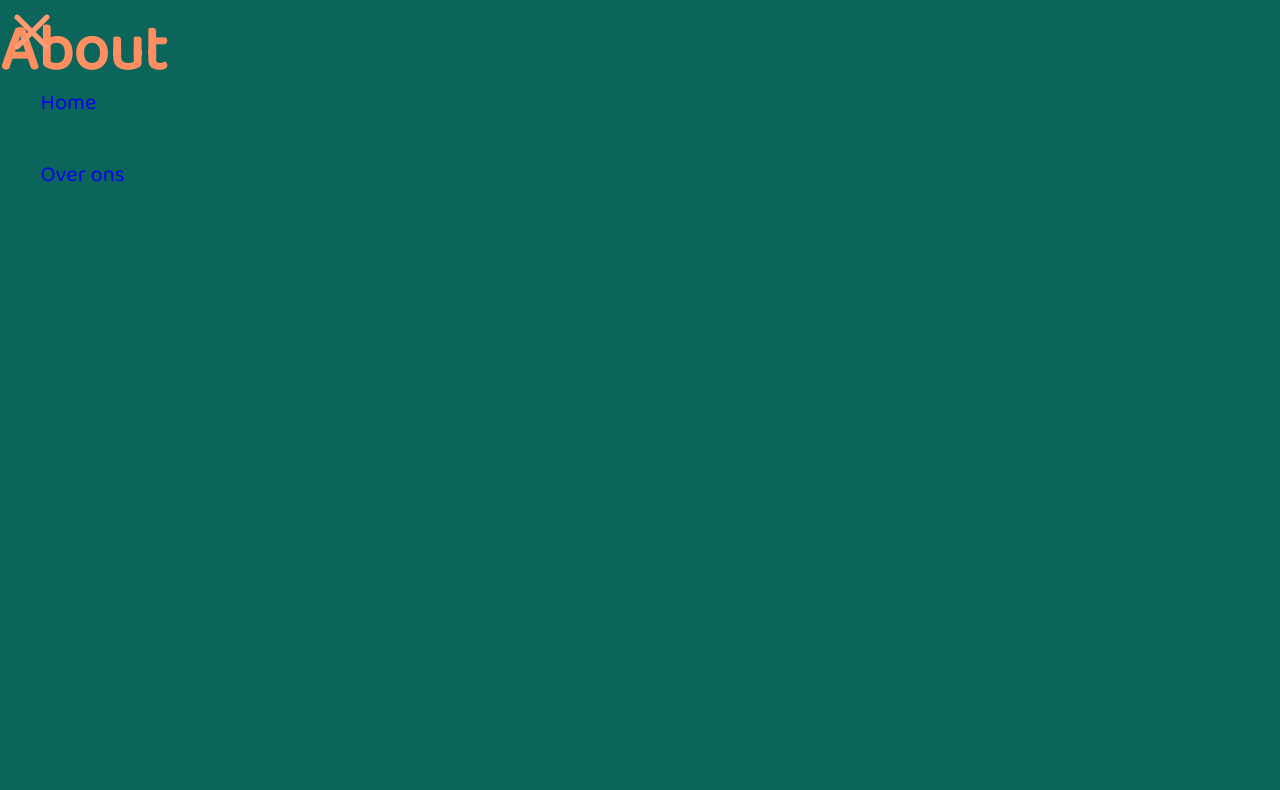
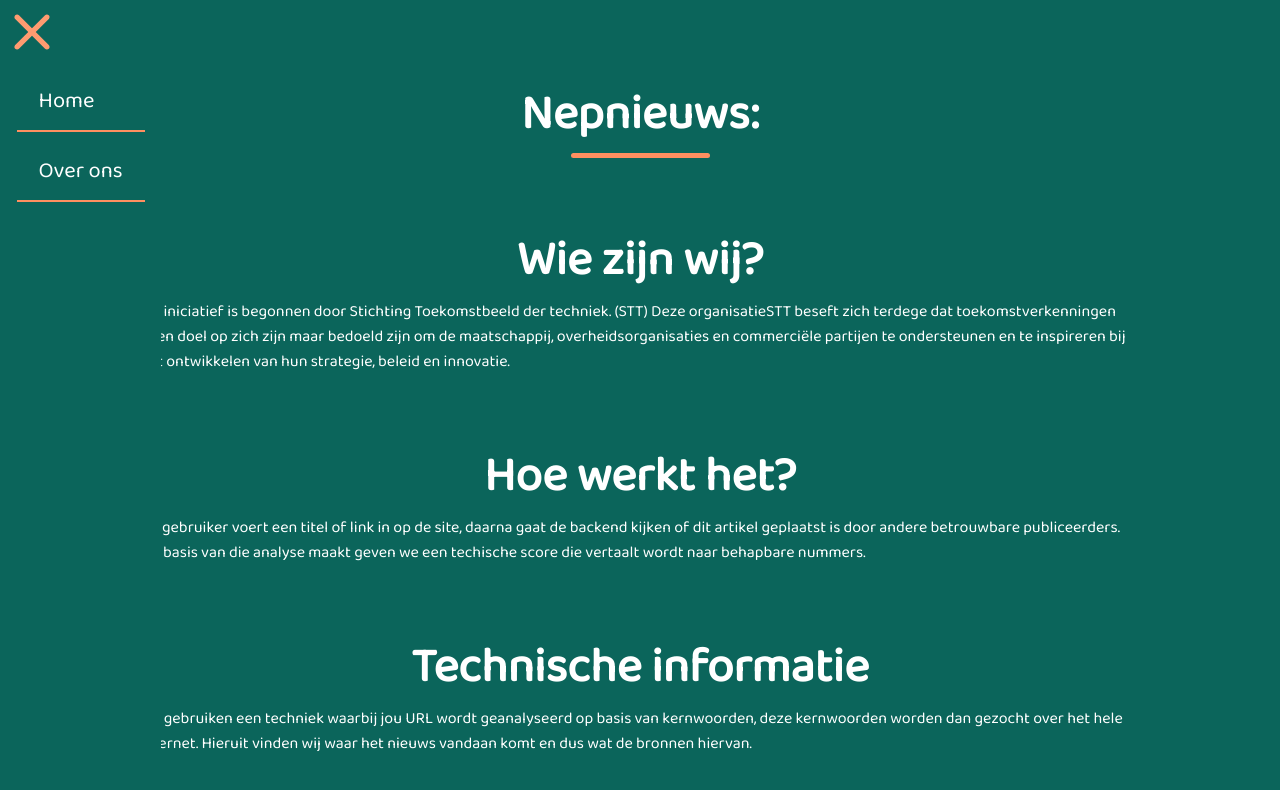
Before and after one commit to Grunkhead/sttapp, a React (Create React App) app: page /about in a window 1280 px wide. Both pictures are taken after a click on the button 32 px from the left and 33 px from the top of the page. Shown: the top 790 px of the page. Built offline with nearby package versions, Linux system fonts and the light colour scheme.

Commit message:
about page update

```diff
--- a/src/components/menu.jsx
+++ b/src/components/menu.jsx
@@ -2,15 +2,24 @@ import { useState } from "react";
 import { Link } from "react-router-dom";
 import { motion } from "framer-motion";
 
-const sidebar = {
+const sidebarContent = {
     open: {
         opacity: 1,
-        x: 0
+        x: 0,
     },
     closed: {
         opacity: 0,
         x: "-100%",
     }
+}
+
+const sidebar = {
+    open: {
+        background: "var(--primary-dark)",
+    },
+    closed: {
+        background: "none",
+    },
 }
 
 function Menu() {
@@ -21,7 +30,7 @@ function Menu() {
     }
 
     return (
-        <nav>
+        <motion.nav animate={isOpen ? "open" : "closed"} variants={sidebar}>
             <button onClick={toggle}>
                 <svg
                     xmlns="http://www.w3.org/2000/svg"
@@ -36,7 +45,7 @@ function Menu() {
                     } />
                 </svg>
             </button>
-            <motion.div animate={isOpen ? "open" : "closed"} variants={sidebar}>
+            <motion.div animate={isOpen ? "open" : "closed"} variants={sidebarContent}>
                 <ul>
                     <li>
                         <Link to="/">Home</Link>
@@ -46,7 +55,7 @@ function Menu() {
                     </li>
                 </ul>
             </motion.div>
-        </nav>
+        </motion.nav>
     );
 }
 
--- a/src/css/app.css
+++ b/src/css/app.css
@@ -52,9 +52,8 @@ nav ul {
 }
 
 nav ul li {
-  border: solid 2px var(--primary-dark);
-  border-radius: 1em;
   margin-top: 0.45em;
+  border-bottom: solid 2px var(--secondary-dark);
 }
 nav ul li:first-of-type {
   margin-top: 0;
@@ -63,6 +62,7 @@ nav ul li a {
   display: block;
   padding: 0.5em 1em;
   text-decoration: none;
+  color: #fff;
 }
 /* TYPOGRAPHY */
 h1 {
@@ -392,3 +392,20 @@ main .content > .column:nth-child(1) {
   transform: rotate(-144deg);
   transform-origin: 50% 100%;
 }
+
+#about > .content {
+  max-width: 1000px;
+}
+
+#about {
+  background: var(--primary-dark);
+}
+
+#about h4 {
+  color: #fff;
+  text-align: left;
+}
+
+#about p {
+  color: #fff;
+}
--- a/src/pages/about.jsx
+++ b/src/pages/about.jsx
@@ -1,6 +1,31 @@
 function About() {
     return (
-        <h1>About</h1>
+        <main id="about">
+            <div className="content">
+                <div className="column">
+                    <h4>Nepnieuws:</h4>
+                    <div className="devider"></div>
+                </div>
+                <div className="column">
+                    <h4>Wie zijn wij?</h4>
+                    <p>
+                        Dit iniciatief is begonnen door Stichting Toekomstbeeld der techniek.  (STT) Deze organisatieSTT beseft zich terdege dat toekomstverkenningen geen doel op zich zijn maar bedoeld zijn om de maatschappij, overheidsorganisaties en commerciële partijen te ondersteunen en te inspireren bij het ontwikkelen van hun strategie, beleid en innovatie.
+                    </p>
+                </div>
+                <div className="column">
+                    <h4>Hoe werkt het?</h4>
+                    <p>
+                        De gebruiker voert een titel of link in op de site, daarna gaat de backend kijken of dit artikel geplaatst is door andere betrouwbare publiceerders. Op basis van die analyse maakt geven we een techische score die vertaalt wordt naar behapbare nummers.
+                    </p>
+                </div>
+                <div className="column">
+                    <h4>Technische informatie</h4>
+                    <p>
+                        Wij gebruiken een techniek waarbij jou URL wordt geanalyseerd op basis van kernwoorden, deze kernwoorden worden dan gezocht over het hele internet. Hieruit vinden wij waar het nieuws vandaan komt en dus wat de bronnen hiervan.
+                    </p>
+                </div>
+            </div>
+        </main>
     );
 }
 
--- a/src/pages/home.jsx
+++ b/src/pages/home.jsx
@@ -70,7 +70,7 @@ function Home() {
                         <div className="meter-intro">
                             <h5>Grapje?</h5>
                             <p>
-                                <b>De link is beoordeeld als <small>Neutraal</small>.</b><br />Deze module is nog te onbetrouwbaar voor advies.<br /><small>Waarom is dit een grapje?</small>
+                                <b>De link is beoordeeld als <small>Neutraal</small>.</b><br />Deze module is nog te onbetrouwbaar voor advies.<br /><small>Waarom is dit een neutraal?</small>
                             </p>
                         </div>
                     </div>
@@ -79,7 +79,7 @@ function Home() {
                         <div className="meter-intro">
                             <h5>Gevaarlijk?</h5>
                             <p>
-                                <b>De link is beoordeeld als <small>Neutraal</small>.</b><br />Deze module is nog te onbetrouwbaar voor advies.<br /><small>Waarom is dit propaganda?</small>
+                                <b>De link is beoordeeld als <small>Neutraal</small>.</b><br />Deze module is nog te onbetrouwbaar voor advies.<br /><small>Waarom is dit neutraal?</small>
                             </p>
                         </div>
                     </div>
```
